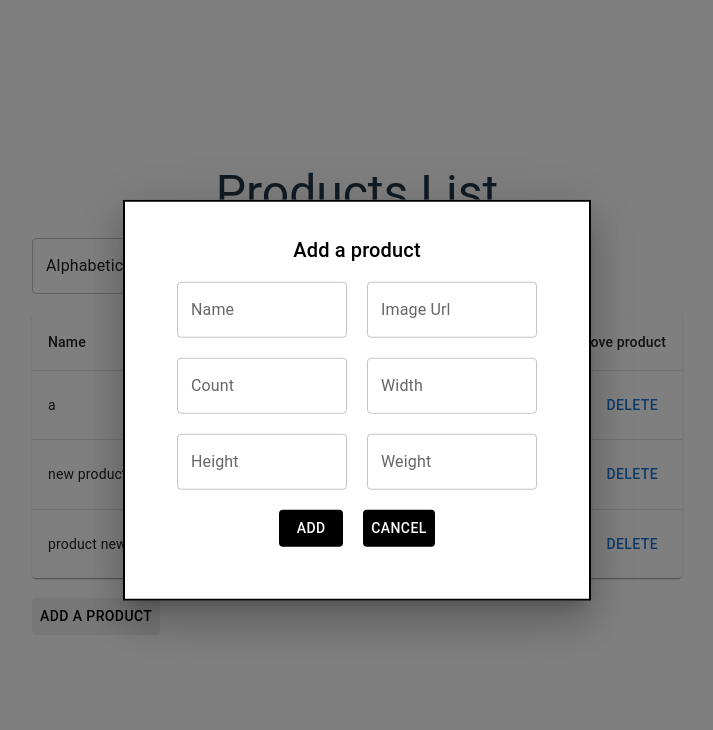
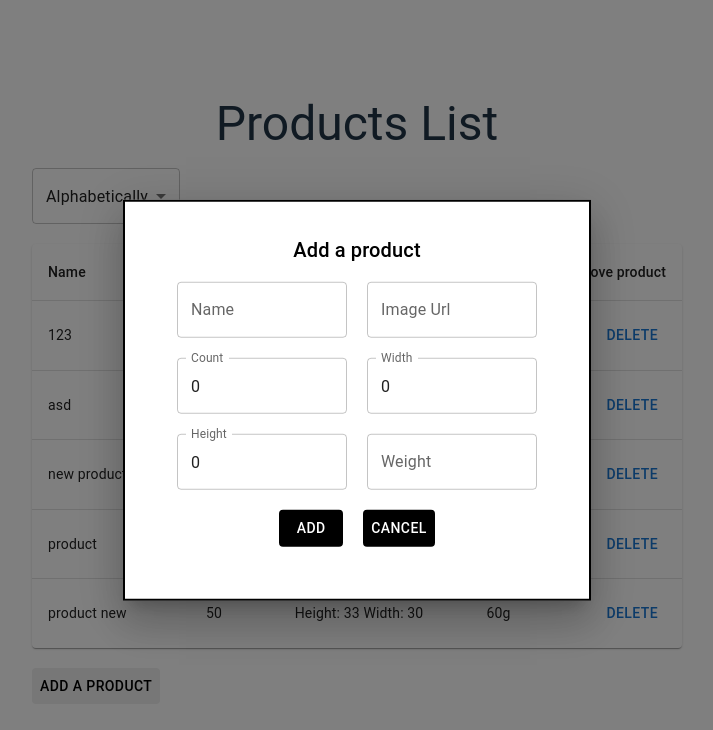
Before and after one commit to opiquem/Inforce-Frontend-Test-Task, a React (Vite) app: page / in a window 1280 px wide. Both pictures are taken after a click on the button "ADD A PRODUCT". Shown: the top 730 px of the page, without its empty margins (283-996 px from the left). Built offline with nearby package versions, Linux system fonts and the light colour scheme; data requests are answered from the project's data file.

Commit message:
add fix in state

```diff
--- a/src/App.tsx
+++ b/src/App.tsx
@@ -6,13 +6,56 @@ import { createProduct, deleteProduct, getProducts } from './api/products';
 
 function App() {
   const [products, setProducts] = useState<Product[]>([]);
+  const [product, setProduct] = useState<Omit<Product, 'id'>>({
+    imageUrl: '',
+    name: '',
+    count: 0,
+    size: {
+      width: 0,
+      height: 0,
+    },
+    weight: '',
+    comments: null,
+  })
 
-  const [productName, setProductName] = useState('');
-  const [productImage, setProductImage] = useState('');
-  const [productCount, setProductCount] = useState('');
-  const [productWidth, setProductWidth] = useState('');
-  const [productHeight, setProductHeight] = useState('');
-  const [productWeight, setProductWeight] = useState('');
+  const handleFieldChange = (
+    fieldName: string,
+    event: React.ChangeEvent<HTMLInputElement | HTMLTextAreaElement>
+  ) => {
+    setProduct((prevProduct) => {
+      if (fieldName === 'size.width') {
+        const numberValue = event.target.value === '' ? 0 : parseInt(event.target.value, 10);
+        const newSize = {
+          ...prevProduct.size,
+          width: numberValue,
+        };
+
+        return {
+          ...prevProduct,
+          size: newSize,
+        };
+      }
+
+      if (fieldName === 'size.height') {
+        const numberValue = event.target.value === '' ? 0 : parseInt(event.target.value, 10);
+        const newSize = {
+          ...prevProduct.size,
+          height: numberValue,
+        };
+
+        return {
+          ...prevProduct,
+          size: newSize,
+        };
+      }
+
+      return {
+        ...prevProduct,
+        [fieldName]: event.target.value,
+      };
+    });
+  };
+
   const [addProductError, setAddProductError] = useState(false);
   const [isModalOpen, setIsModalOpen] = useState(false);
   const [sortBy, setSortBy] = useState('Alphabetically');
@@ -25,32 +68,18 @@ function App() {
     setAddProductError(bool);
   }
 
-  const handleProductNameInput = (event: React.ChangeEvent<HTMLInputElement>) => {
-    setProductName(event.target.value);
-  }
-  const handleProductImageInput = (event: React.ChangeEvent<HTMLInputElement>) => {
-    setProductImage(event.target.value);
-  }
-  const handleProductCountInput = (event: React.ChangeEvent<HTMLInputElement>) => {
-    setProductCount(event.target.value);
-  }
-  const handleProductWidthInput = (event: React.ChangeEvent<HTMLInputElement>) => {
-    setProductWidth(event.target.value);
-  }
-  const handleProductHeightInput = (event: React.ChangeEvent<HTMLInputElement>) => {
-    setProductHeight(event.target.value);
-  }
-  const handleProductWeightInput = (event: React.ChangeEvent<HTMLInputElement>) => {
-    setProductWeight(event.target.value);
-  }
-
   const clearFields = () => {
-    setProductName('');
-    setProductImage('');
-    setProductCount('');
-    setProductWidth('');
-    setProductHeight('');
-    setProductWeight('');
+    setProduct(() => ({
+      imageUrl: '',
+      name: '',
+      count: 0,
+      size: {
+        width: 0,
+        height: 0,
+      },
+      weight: '',
+      comments: null,
+    }));
   }
 
   const handleModalToggle = () => {
@@ -78,9 +107,9 @@ function App() {
   const addProduct = useCallback(async (
     productImage: string,
     productName: string,
-    productCount: string,
-    productWidth: string,
-    productHeight: string,
+    productCount: number,
+    productWidth: number,
+    productHeight: number,
     productWeight: string,
   ) => {
     const newProduct = {
@@ -97,7 +126,6 @@ function App() {
 
     try {
       const createdProduct = await createProduct(newProduct);
-
       setProducts((currentProducts) => [...currentProducts, createdProduct]);
     } catch {
       throw new Error('Unable to add a product');
@@ -120,22 +148,12 @@ function App() {
   return (
     <ProductList
       products={products}
-      productImage={productImage}
-      productName={productName}
-      productCount={productCount}
-      productWidth={productWidth}
-      productHeight={productHeight}
-      productWeight={productWeight}
+      product={product}
       addProductError={addProductError}
       handleModalToggle={handleModalToggle}
       handleClose={handleClose}
       isModalOpen={isModalOpen}
-      handleProductNameInput={handleProductNameInput}
-      handleProductImageInput={handleProductImageInput}
-      handleProductCountInput={handleProductCountInput}
-      handleProductWidthInput={handleProductWidthInput}
-      handleProductHeightInput={handleProductHeightInput}
-      handleProductWeightInput={handleProductWeightInput}
+      handleFieldChange={handleFieldChange}
       onAddProduct={addProduct}
       handleAddProductError={handleAddProductError}
       onRemoveProduct={removeProduct}
--- a/src/components/CreateProductModal/CreateProductModal.tsx
+++ b/src/components/CreateProductModal/CreateProductModal.tsx
@@ -5,6 +5,7 @@ import Modal from '@mui/material/Modal';
 import Button from '@mui/material/Button';
 import TextField from '@mui/material/TextField';
 import styles from './CreateProductModal.module.scss';
+import { Product } from '../../types/Product';
 
 const style = {
   position: 'absolute',
@@ -20,43 +21,30 @@ const style = {
 };
 
 type Props = {
-  productImage: string,
-  productName: string,
-  productCount: string,
-  productWidth: string,
-  productHeight: string,
-  productWeight: string,
+  product: Omit<Product, 'id'>,
+  // productImage: string,
+  // productName: string,
+  // productCount: string,
+  // productWidth: string,
+  // productHeight: string,
+  // productWeight: string,
   addProductError: boolean,
   handleModalToggle: () => void,
   handleClose: () => void,
   isModalOpen: boolean,
-  handleProductNameInput: (event: React.ChangeEvent<HTMLInputElement>) => void,
-  handleProductImageInput: (event: React.ChangeEvent<HTMLInputElement>) => void,
-  handleProductCountInput: (event: React.ChangeEvent<HTMLInputElement>) => void,
-  handleProductWidthInput: (event: React.ChangeEvent<HTMLInputElement>) => void,
-  handleProductHeightInput: (event: React.ChangeEvent<HTMLInputElement>) => void,
-  handleProductWeightInput: (event: React.ChangeEvent<HTMLInputElement>) => void,
+  handleFieldChange: (fieldName: string,
+    event: React.ChangeEvent<HTMLInputElement | HTMLTextAreaElement>) => void,
   handleSubmit: () => void,
 }
 
 export const CreateProductModal: React.FC<Props> = ({
-  productImage,
-  productName,
-  productCount,
-  productWidth,
-  productHeight,
-  productWeight,
+  product,
   addProductError,
   handleModalToggle,
   handleClose,
   isModalOpen,
-  handleProductNameInput,
-  handleProductImageInput,
-  handleProductCountInput,
-  handleProductWidthInput,
-  handleProductHeightInput,
-  handleProductWeightInput,
-  handleSubmit
+  handleFieldChange,
+  handleSubmit,
 }) => {
   return (
     <Modal
@@ -74,26 +62,25 @@ export const CreateProductModal: React.FC<Props> = ({
             id="outlined-password-input"
             label="Name"
             type="text"
-            value={productName}
-            onChange={handleProductNameInput}
+            value={product.name}
+            onChange={(event) => handleFieldChange('name', event)}
             sx={{ width: 170 }}
-
           />
           <TextField
             id="outlined-password-input"
             label="Image Url"
             type="text"
             sx={{ width: 170 }}
-            value={productImage}
-            onChange={handleProductImageInput}
+            value={product.imageUrl}
+            onChange={(event) => handleFieldChange('imageUrl', event)}
           />
           <TextField
             id="outlined-password-input"
             label="Count"
             type="text"
             sx={{ width: 170 }}
-            value={productCount}
-            onChange={handleProductCountInput}
+            value={product.count}
+            onChange={(event) => handleFieldChange('count', event)}
           />
 
           <TextField
@@ -101,8 +88,8 @@ export const CreateProductModal: React.FC<Props> = ({
             label="Width"
             type="text"
             sx={{ width: 170 }}
-            value={productWidth}
-            onChange={handleProductWidthInput}
+            value={product.size.width}
+            onChange={(event) => handleFieldChange('size.width', event)}
           />
 
           <TextField
@@ -110,8 +97,8 @@ export const CreateProductModal: React.FC<Props> = ({
             label="Height"
             type="text"
             sx={{ width: 170 }}
-            value={productHeight}
-            onChange={handleProductHeightInput}
+            value={product.size.height}
+            onChange={(event) => handleFieldChange('size.height', event)}
           />
 
           <TextField
@@ -120,8 +107,8 @@ export const CreateProductModal: React.FC<Props> = ({
             type="text"
             placeholder='Weight'
             sx={{ width: 170 }}
-            value={productWeight}
-            onChange={handleProductWeightInput}
+            value={product.weight}
+            onChange={(event) => handleFieldChange('weight', event)}
           />
           <Button
             sx={{
--- a/src/components/ProductList/ProductList.tsx
+++ b/src/components/ProductList/ProductList.tsx
@@ -6,13 +6,9 @@ import TableContainer from '@mui/material/TableContainer';
 import TableHead from '@mui/material/TableHead';
 import TableRow from '@mui/material/TableRow';
 import Paper from '@mui/material/Paper';
-// import Box from '@mui/material/Box';
-// import Modal from '@mui/material/Modal';
 import Button from '@mui/material/Button';
-// import Typography from '@mui/material/Typography';
 import { Product } from '../../types/Product';
 import styles from './ProductList.module.scss';
-// import TextField from '@mui/material/TextField';
 import { CreateProductModal } from '../CreateProductModal/CreateProductModal';
 import { RemoveProductModal } from '../RemoveProductModal/RemoveProductModal';
 import { MenuItem, Typography } from '@mui/material';
@@ -20,23 +16,14 @@ import Select, { SelectChangeEvent } from '@mui/material/Select';
 
 type Props = {
   products: Product[],
-  productImage: string,
-  productName: string,
-  productCount: string,
-  productWidth: string,
-  productHeight: string,
-  productWeight: string,
+  product: Omit<Product, 'id'>,
   addProductError: boolean,
   handleModalToggle: () => void,
   handleClose: () => void,
   isModalOpen: boolean,
-  handleProductNameInput: (event: React.ChangeEvent<HTMLInputElement>) => void,
-  handleProductImageInput: (event: React.ChangeEvent<HTMLInputElement>) => void,
-  handleProductCountInput: (event: React.ChangeEvent<HTMLInputElement>) => void,
-  handleProductWidthInput: (event: React.ChangeEvent<HTMLInputElement>) => void,
-  handleProductHeightInput: (event: React.ChangeEvent<HTMLInputElement>) => void,
-  handleProductWeightInput: (event: React.ChangeEvent<HTMLInputElement>) => void,
-  onAddProduct: (productImage: string, productName: string, productCount: string, productWidth: string, productHeight: string, productWeight: string, comments: null) => void,
+  handleFieldChange: (fieldName: string,
+    event: React.ChangeEvent<HTMLInputElement | HTMLTextAreaElement>) => void,
+  onAddProduct: (productImage: string, productName: string, productCount: number, productWidth: number, productHeight: number, productWeight: string, comments: null) => void,
   handleAddProductError: (bool: boolean) => void,
   onRemoveProduct: (productId: number) => void,
   sortBy: string,
@@ -45,22 +32,12 @@ type Props = {
 
 export const ProductList: React.FC<Props> = ({
   products,
-  productImage,
-  productName,
-  productCount,
-  productWidth,
-  productHeight,
-  productWeight,
+  product,
+  handleFieldChange,
   addProductError,
   handleModalToggle,
   handleClose,
   isModalOpen,
-  handleProductNameInput,
-  handleProductImageInput,
-  handleProductCountInput,
-  handleProductWidthInput,
-  handleProductHeightInput,
-  handleProductWeightInput,
   onAddProduct,
   handleAddProductError,
   onRemoveProduct,
@@ -85,18 +62,18 @@ export const ProductList: React.FC<Props> = ({
     const whiteSpaceCheck = (value: string) => typeof value === 'string' && value.trim().length === 0;
 
     if (
-      !numberCheck(productCount) ||
-      !numberCheck(productWidth) ||
-      !numberCheck(productHeight) ||
-      whiteSpaceCheck(productImage) ||
-      whiteSpaceCheck(productName) ||
-      whiteSpaceCheck(productWeight)
+      !numberCheck(product.count.toString()) ||
+      !numberCheck(product.size.width.toString()) ||
+      !numberCheck(product.size.height.toString()) ||
+      whiteSpaceCheck(product.imageUrl) ||
+      whiteSpaceCheck(product.name) ||
+      whiteSpaceCheck(product.weight)
     ) {
       handleAddProductError(true);
       return;
     }
 
-    onAddProduct(productImage, productName, productCount, productWidth, productHeight, productWeight, null);
+    onAddProduct(product.imageUrl, product.name, product.count, product.size.width, product.size.height, product.weight, null);
   };
 
   function handleSortByChange(event: SelectChangeEvent) {
@@ -148,22 +125,12 @@ export const ProductList: React.FC<Props> = ({
       </div>
 
       <CreateProductModal
-        productImage={productImage}
-        productName={productName}
-        productCount={productCount}
-        productWidth={productWidth}
-        productHeight={productHeight}
-        productWeight={productWeight}
+        product={product}
         addProductError={addProductError}
         handleModalToggle={handleModalToggle}
         handleClose={handleClose}
         isModalOpen={isModalOpen}
-        handleProductNameInput={handleProductNameInput}
-        handleProductImageInput={handleProductImageInput}
-        handleProductCountInput={handleProductCountInput}
-        handleProductWidthInput={handleProductWidthInput}
-        handleProductHeightInput={handleProductHeightInput}
-        handleProductWeightInput={handleProductWeightInput}
+        handleFieldChange={handleFieldChange}
         handleSubmit={handleSubmit}
       />
 
--- a/src/db/db.json
+++ b/src/db/db.json
@@ -1,17 +1,5 @@
 {
   "Products": [
-    {
-      "imageUrl": "asd",
-      "name": "a",
-      "count": 222,
-      "size": {
-        "width": 123,
-        "height": 1
-      },
-      "weight": "228g",
-      "comments": null,
-      "id": 3
-    },
     {
       "imageUrl": "image.link",
       "name": "new product",
@@ -35,6 +23,42 @@
       "weight": "60g",
       "comments": null,
       "id": 7
+    },
+    {
+      "imageUrl": "ksfjsdjf",
+      "name": "product",
+      "count": 123,
+      "size": {
+        "width": 123,
+        "height": 123
+      },
+      "weight": "sds",
+      "comments": null,
+      "id": 8
+    },
+    {
+      "imageUrl": "asd",
+      "name": "asd",
+      "count": 0,
+      "size": {
+        "width": 0,
+        "height": 0
+      },
+      "weight": "asd",
+      "comments": null,
+      "id": 9
+    },
+    {
+      "imageUrl": "123",
+      "name": "123",
+      "count": 0,
+      "size": {
+        "width": 0,
+        "height": 0
+      },
+      "weight": "123",
+      "comments": null,
+      "id": 10
     }
   ],
   "Comments": [
```
